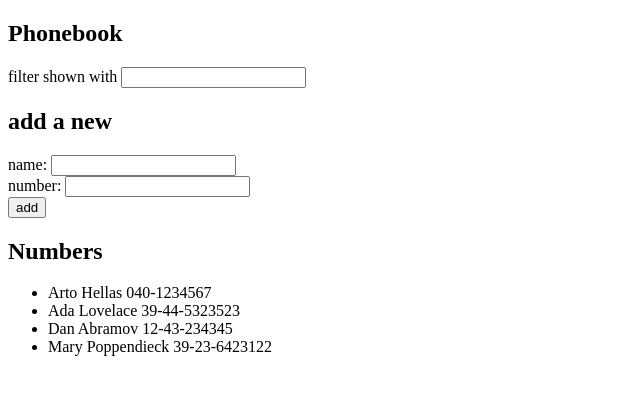
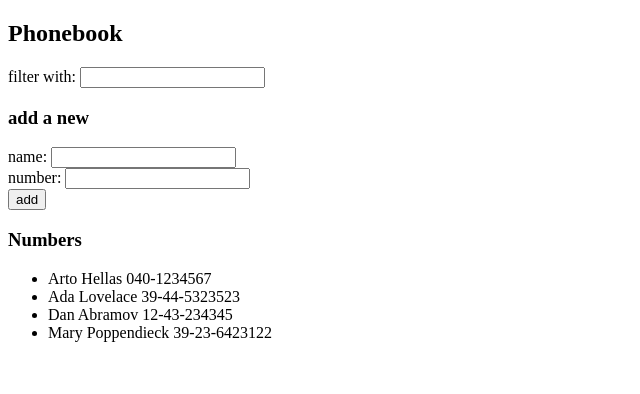
Before and after one commit to vainopollari/FullStackOpen2022, a React (Create React App) app in the folder osa2/puhelinluettelo/: page / in a window 1280 px wide. Shown: the top 394 px of the page, without its empty margins (0-640 px from the left). Built offline with nearby package versions, Linux system fonts and the light colour scheme.

Commit message:
puhelinluettelo step5 tehty

```diff
--- a/osa2/puhelinluettelo/src/App.js
+++ b/osa2/puhelinluettelo/src/App.js
@@ -1,4 +1,43 @@
 import { useState } from 'react'
+
+const Filter = (props) => {
+  return (
+    <div>
+      {props.text} <input value={props.value} onChange={props.handler} />
+    </div>
+  )
+}
+
+const Personform = (props) => {
+  return (
+    <form onSubmit={props.submit}>
+      <div>
+        {props.nametext} <input value={props.valuename} onChange={props.handlechangename} />
+      </div>
+      <div>
+        {props.numbertext} <input value={props.valuenumber} onChange={props.handlechangenumber} />
+      </div>
+      <div>
+        <button type="submit">add</button>
+      </div>
+    </form>
+  )
+}
+
+const Persons = (props) => {
+  return (
+    <div>
+      <ul>
+        {props.func.map(content =>
+          <li key={content.name}>
+            {content.name} {content.number}
+          </li>
+        )}
+      </ul>
+    </div>
+  )
+}
+
 
 const App = () => {
   const [persons, setPersons] = useState([
@@ -23,7 +62,6 @@ const App = () => {
   const handleFilter = (event) => {
     setShowAll(false)
     setFilterValue(event.target.value)
-    console.log(filterValue)
   }
 
   const handlechange = (event) => {
@@ -50,29 +88,23 @@ const App = () => {
   return (
     <div>
       <h2>Phonebook</h2>
-      <div>
-        filter shown with <input value={filterValue} onChange={handleFilter} />
-      </div>
-      <h2>add a new</h2>
-      <form onSubmit={addName}>
-        <div>
-          name: <input value={newName} onChange={handlechange} />
-        </div>
-        <div>
-          number: <input value={newNumber} onChange={handleNumberchange} />
-        </div>
-        <div>
-          <button type="submit">add</button>
-        </div>
-      </form>
-      <h2>Numbers</h2>
-      <ul>
-        {personsToShow.map(content =>
-          <li key={content.name}>
-            {content.name} {content.number}
-          </li>
-        )}
-      </ul>
+      <Filter
+        text='filter with:'
+        value={filterValue}
+        handler={handleFilter}
+      />
+      <h3>add a new</h3>
+      <Personform
+        nametext='name:'
+        valuename={newName}
+        numbertext='number:'
+        valuenumber={newNumber}
+        handlechangename={handlechange}
+        handlechangenumber={handleNumberchange}
+        submit={addName}
+      />
+      <h3>Numbers</h3>
+      <Persons func={personsToShow} />
     </div>
   )
 
```
